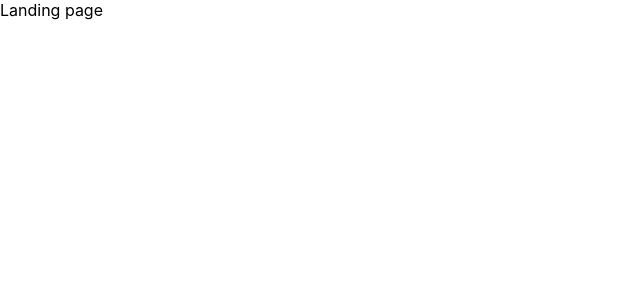
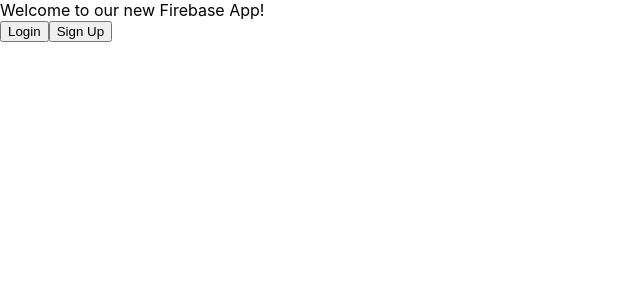
Before and after one commit to wongJonathan/React-Firebase-Tutorial, a React (Create React App) app: page / in a window 1280 px wide. Shown: the top 300 px of the page, without its empty margins (0-640 px from the left). Built offline with nearby package versions, Linux system fonts and the light colour scheme.

Commit message:
Created buttons and landing page

```diff
--- a/src/components/Landing/landingPage.tsx
+++ b/src/components/Landing/landingPage.tsx
@@ -1,13 +1,14 @@
 import React, { ReactElement } from 'react';
+import LoginButton from '../Login/loginButton';
+import SignupButton from '../SignUp/signupButton';
 
-const LandingPage = (): ReactElement => {
-  console.log('landing');
-
-  return  (
+const LandingPage = (): ReactElement => (
   <div>
-    Landing page
+    Welcome to our new Firebase App!
+    <br />
+    <LoginButton />
+    <SignupButton />
   </div>
 );
-};
 
 export default LandingPage;
--- /dev/null
+++ b/src/components/Login/loginButton.tsx
@@ -0,0 +1,23 @@
+import React, { ReactElement } from 'react';
+import { withRouter } from 'react-router-dom';
+import { History } from 'history';
+
+import { LOGIN } from '../../constants/route';
+
+interface LoginButtonProps {
+  history: History;
+}
+
+const LoginButton = ({ history }: LoginButtonProps): ReactElement => {
+  const onClick = (): void => {
+    history.push(LOGIN);
+  };
+
+  return (
+    <button onClick={onClick}>
+      Login
+    </button>
+  )
+};
+
+export default withRouter(LoginButton);
--- /dev/null
+++ b/src/components/SignUp/signupButton.tsx
@@ -0,0 +1,23 @@
+import React, { ReactElement } from 'react';
+import { withRouter } from 'react-router-dom';
+import { History } from 'history';
+
+import { SIGNUP } from '../../constants/route';
+
+interface SignupButtonProps {
+  history: History;
+}
+
+const SignupButton = ({ history }: SignupButtonProps): ReactElement => {
+  const onClick = (): void => {
+    history.push(SIGNUP);
+  };
+
+  return (
+    <button onClick={onClick}>
+      Sign Up
+    </button>
+  )
+};
+
+export default withRouter(SignupButton);
```
